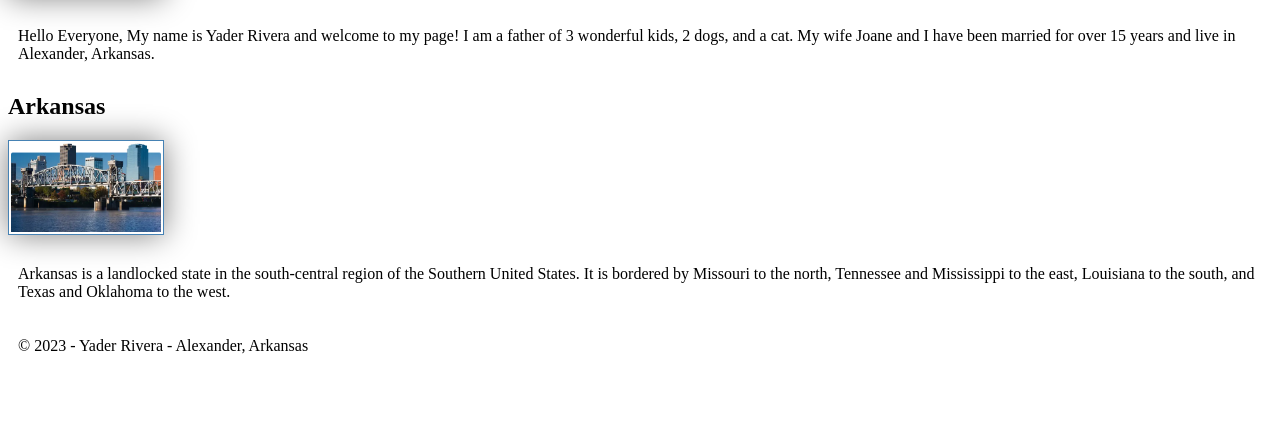
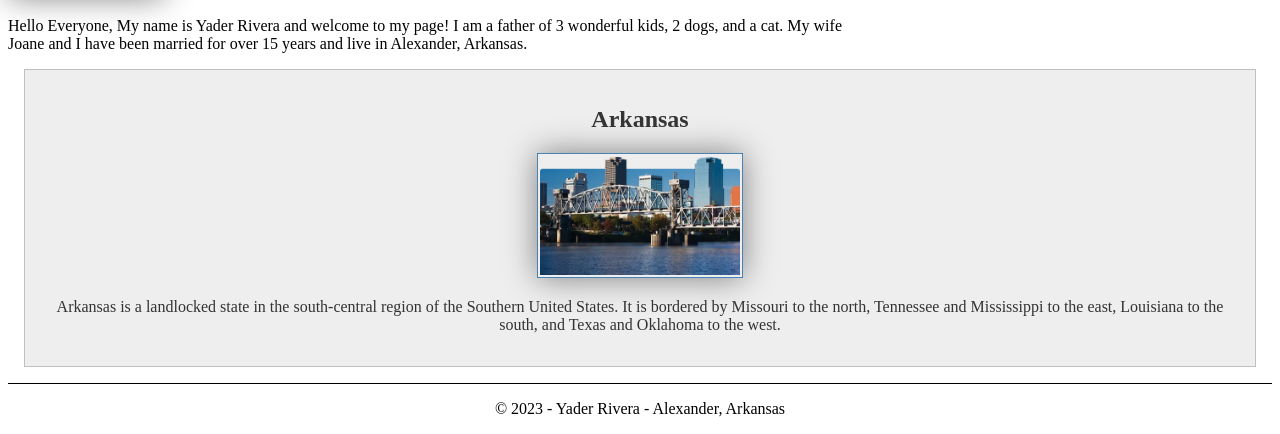
Before and after one commit to Jayrive1783/wdd130, a plain HTML site: page index.html in a window 1280 px wide. Shown: the part 403-837 px from the top of the page. Before the commit the page ends 800 px from the top, so only its background shows below. Drawn offline with Linux system fonts and the light colour scheme.

Commit message:
w02 enhancements

```diff
--- a/index.html
+++ b/index.html
@@ -4,6 +4,8 @@
     <meta charset="UTF-8">
     <meta name="viewport" content="width=device-width,initial-scale=1.0">
     <title>Yader Rivera | WDD 130</title>
+    <meta name="Description" content="This is Yader Rivera's page for course WDD 130, on obtaining information on white water rafting activities">
+    <meta name="author" content="Yader Rivera">
     <link rel="stylesheet" href="styles/styles.css">
 </head>
 <body>
--- a/styles/styles.css
+++ b/styles/styles.css
@@ -20,3 +20,29 @@ img {
 p {
     padding: 10px;
 }
+main {
+    max-width: 840px;
+}
+aside {
+    margin: 1em;
+    border: 1px solid rgba(0, 0, 0, 0.2); /* 1 */
+    padding: 1em;
+    background-color: #eee;
+    color: #333;
+    text-align: center;
+}
+aside img {
+    width: 200px;
+    height: auto;
+}
+main img {
+    width: 150px;
+    height: auto;
+    ...
+}
+p { padding: 0;}
+footer {
+    margin-top: 1em;
+    border-top: 1px solid #000;
+    text-align: center;
+}
```
